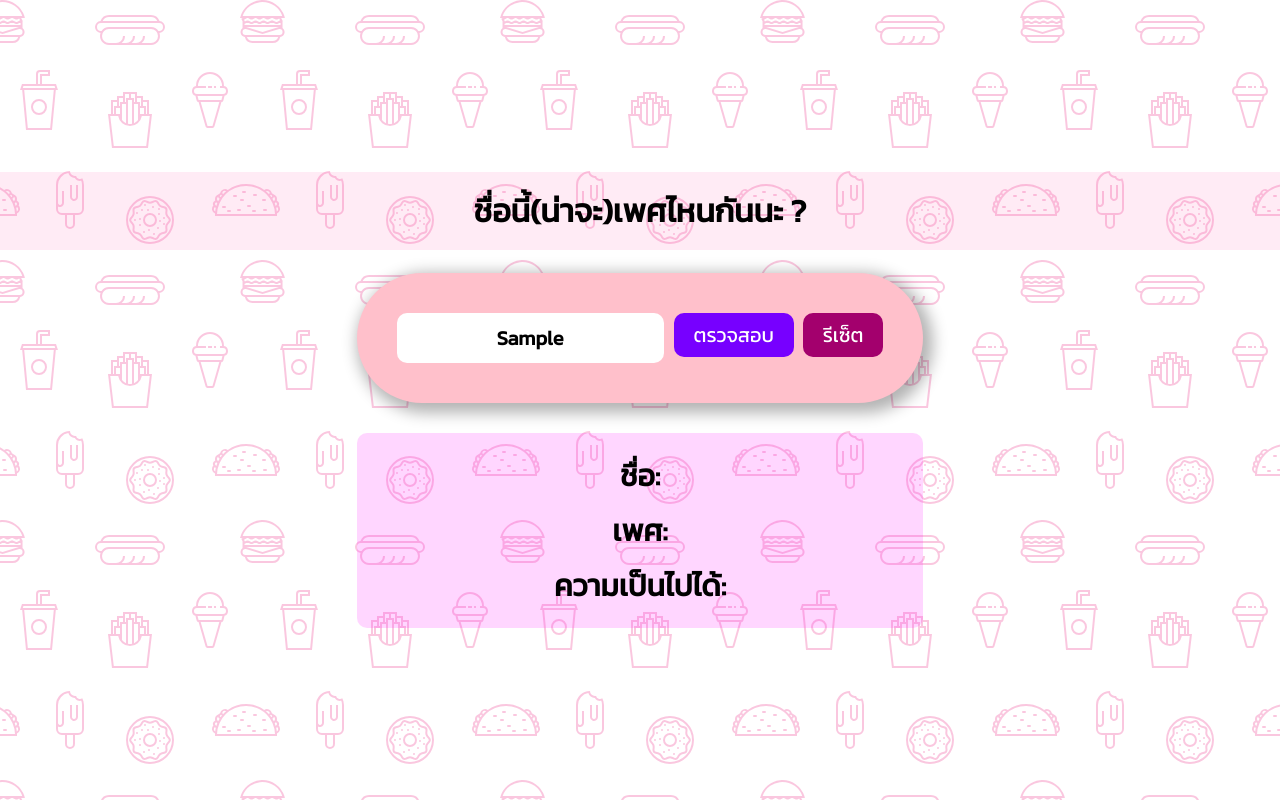
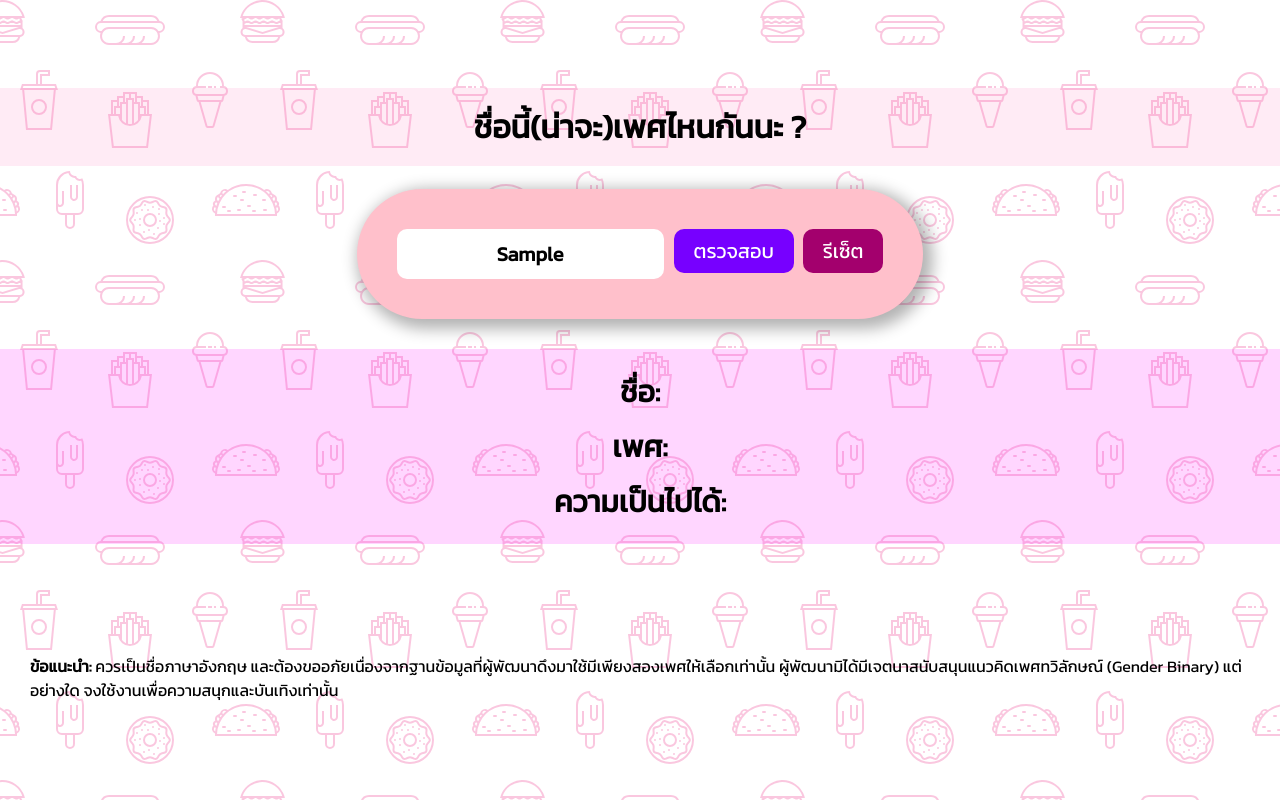
Before and after one commit to prehmieren/gerder-and-name, a plain HTML site: page index.html in a window 1280 px wide. Both pictures are taken after typing "Sample" into the empty fields and a click on the button "ตรวจสอบ". Drawn offline with Linux system fonts and the light colour scheme; no server answers.

Commit message:
Add files via upload

```diff
--- a/index.html
+++ b/index.html
@@ -26,6 +26,12 @@
             <h2>เพศ: <span id="gender"></span></h2>
             <h2>ความเป็นไปได้: <span id="probability"></span></h2>
         </div>
+        <div class="text">
+            <p><strong>ข้อแนะนำ:</strong> ควรเป็นชื่อภาษาอังกฤษ
+                และต้องขออภัยเนื่องจากฐานข้อมูลที่ผู้พัฒนาดึงมาใช้มีเพียงสองเพศให้เลือกเท่านั้น
+                ผู้พัฒนามิได้มีเจตนาสนับสนุนแนวคิดเพศทวิลักษณ์ (Gender Binary) แต่อย่างใด
+                จงใช้งานเพื่อความสนุกและบันเทิงเท่านั้น</p>
+        </div>
 
     </div>
 
--- a/style.css
+++ b/style.css
@@ -26,6 +26,13 @@ h1 {
     /* border-radius: 50px; */
     width: 100%;
     text-align: center;
+}
+
+.container {
+    display: flex;
+    flex-direction: column;
+    justify-content: center;
+    align-items: center;
 }
 
 form {
@@ -82,14 +89,22 @@ button:active {
 }
 
 .showData {
+    width: 100vw;
     margin-top: 30px;
     display: flex;
     flex-direction: column;
     gap: 10px;
     align-items: center;
     background: rgba(255, 0, 255, 0.16);
-    padding: 20px;
-    border-radius: 10px;
+    padding: 20px 100px;
+    /* border-radius: 10px; */
+    margin-bottom: 100px;
+}
+
+.text {
+    /* display: flex; */
+    margin: 10px 30px;
+    /* width: 300px; */
 }
 
 h2 {
```
